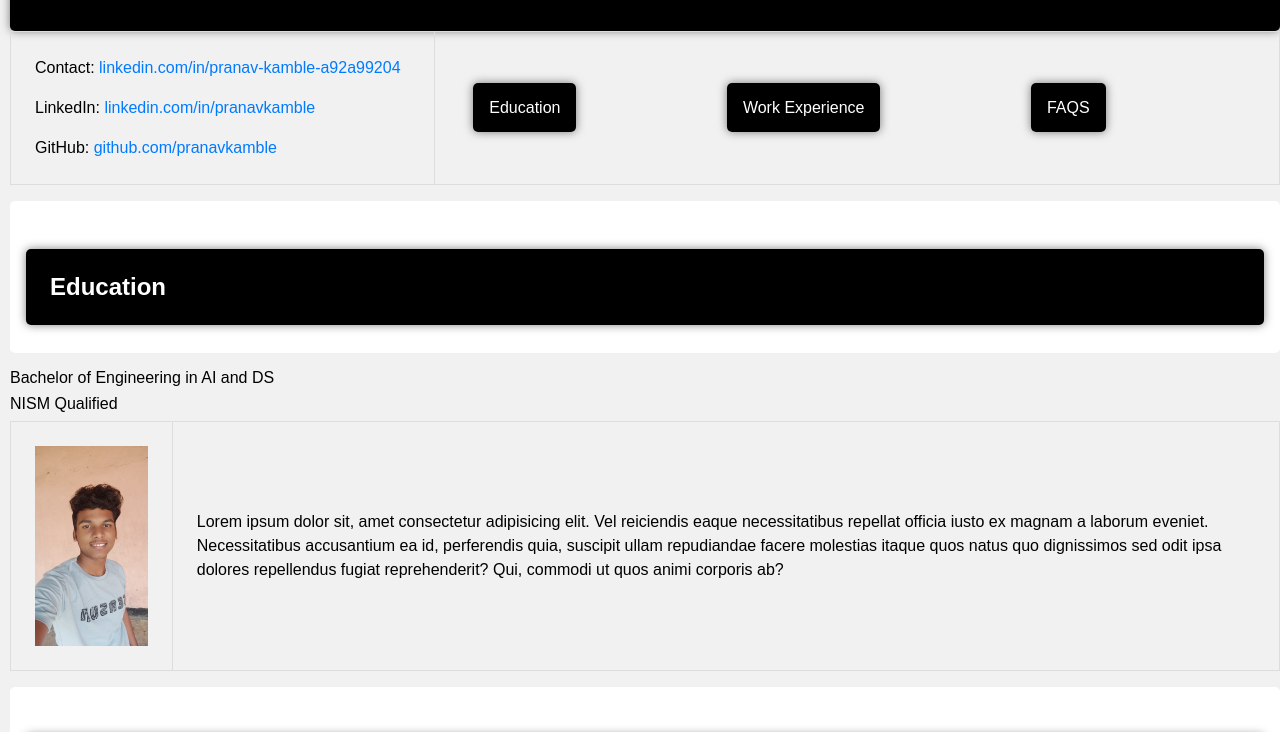
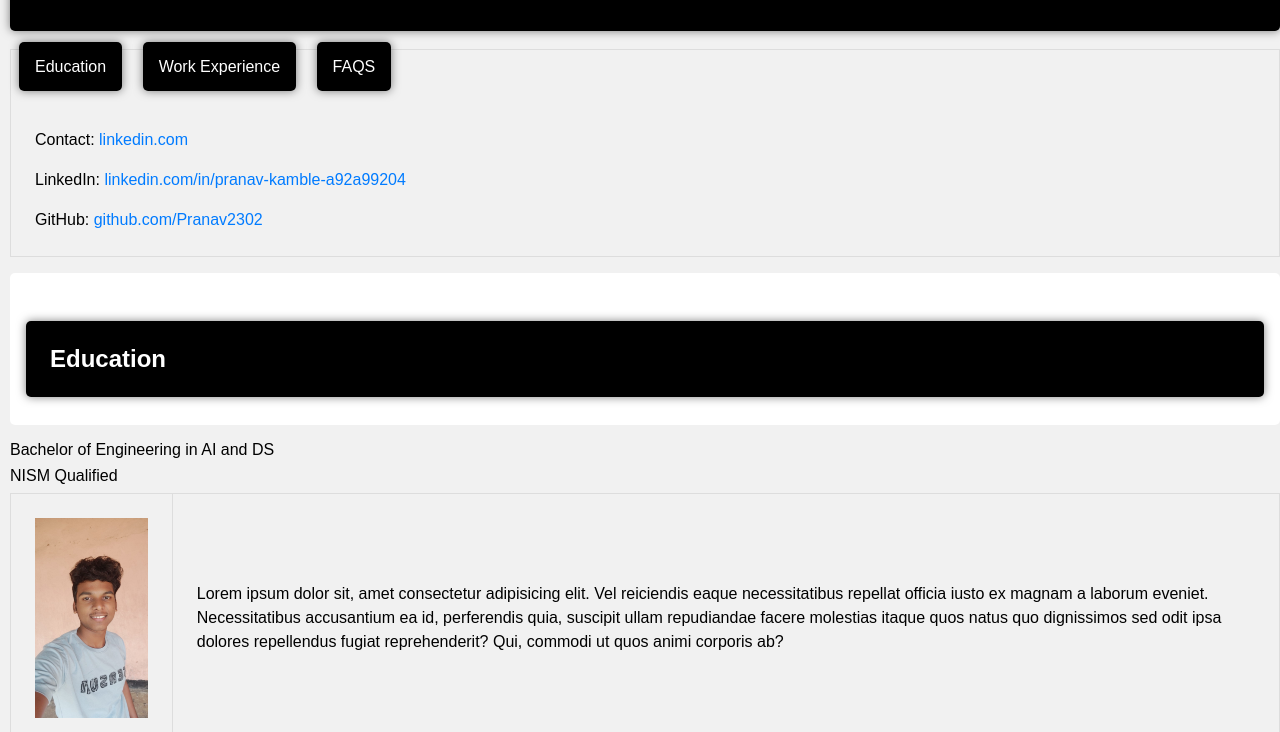
Before and after one commit to Pranav2302/web, a plain HTML site: page index.html in a window 1280 px wide. Shown: the part 70-802 px from the top of the page. Drawn offline with Linux system fonts and the light colour scheme.

Commit message:
updated 2

```diff
--- a/csspra.css
+++ b/csspra.css
@@ -37,23 +37,20 @@ a {
 nav {
   list-style: none;
   margin: 0;
-  padding-left: 15px;
-  padding-right: 15px;
+
 }
 
 nav li {
   display: inline-block;
   margin-right: 1em;
-  padding-left: 15px;
-  padding-right: 115px;
+
 }
 
 nav li a {
   padding: 0.5em 1em;
   border-radius: 5px;
   color: #000;
-  padding-left: 25px;
-  padding-right: 115px;
+
 }
 
 nav li a:hover {
--- a/index.html
+++ b/index.html
@@ -15,19 +15,21 @@
 <div>
     <div>
         <h1>Pranav Kamble</h1>
+        <br>
         <table>
-            <td><p>Contact: <a href="https://www.linkedin.com/in/pranav-kamble-a92a99204">linkedin.com/in/pranav-kamble-a92a99204</a> <br/></p>
-
-                <p>LinkedIn: <a href="linkedin.com/in/pranavkamble">linkedin.com/in/pranavkamble</a></p>
-
-                <p>GitHub: <a href="github.com/pranavkamble">github.com/pranavkamble</a></p>
-                </td>
             <td>
-                <nav>
-                    <li><a href="#educationbookmark">Education</a></li>                 <!--here we have use bookmark by #-->
+                 <nav>
+                    <li><a href="#educationbookmark">Education</a></li>
                     <li><a href="#workbookmark">Work Experience</a></li>
                     <li><a href="#faqsbookmark">FAQS</a></li>
                 </nav>
+                <br>
+                <br>
+               <p>Contact: <a href=" ">linkedin.com</a> <br/></p>
+
+                <p>LinkedIn: <a href="https://www.linkedin.com/in/pranav-kamble-a92a99204">linkedin.com/in/pranav-kamble-a92a99204</a></p>
+
+                <p>GitHub: <a href="https://github.com/Pranav2302">github.com/Pranav2302</a></p>
             </td>
         </table>
 
@@ -88,3 +90,10 @@
 
 </div>
 </body>
+
+
+                <nav>
+                    <li><a href="#educationbookmark">Education</a></li>
+                    <li><a href="#workbookmark">Work Experience</a></li>
+                    <li><a href="#faqsbookmark">FAQS</a></li>
+                </nav>
```
